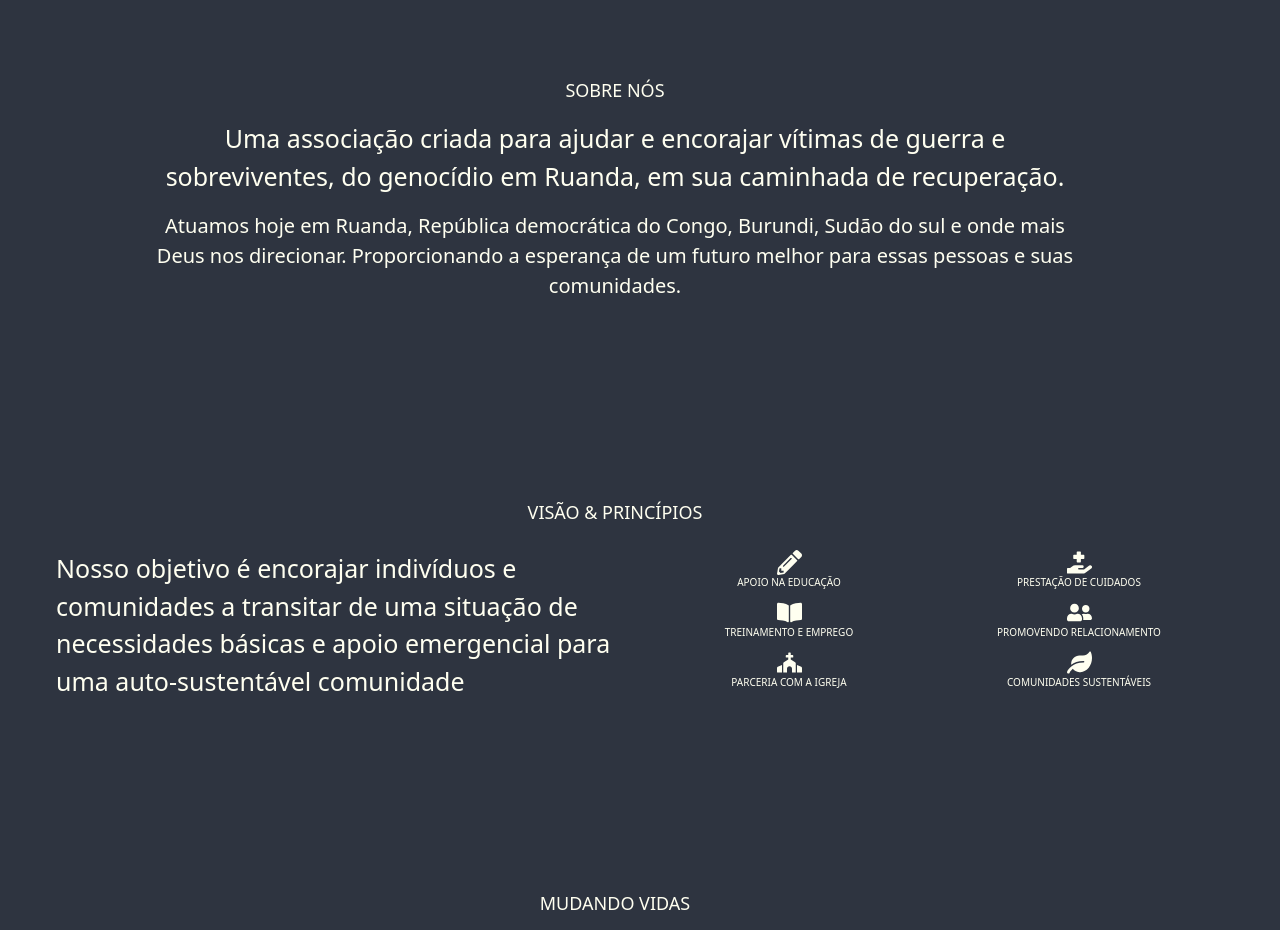
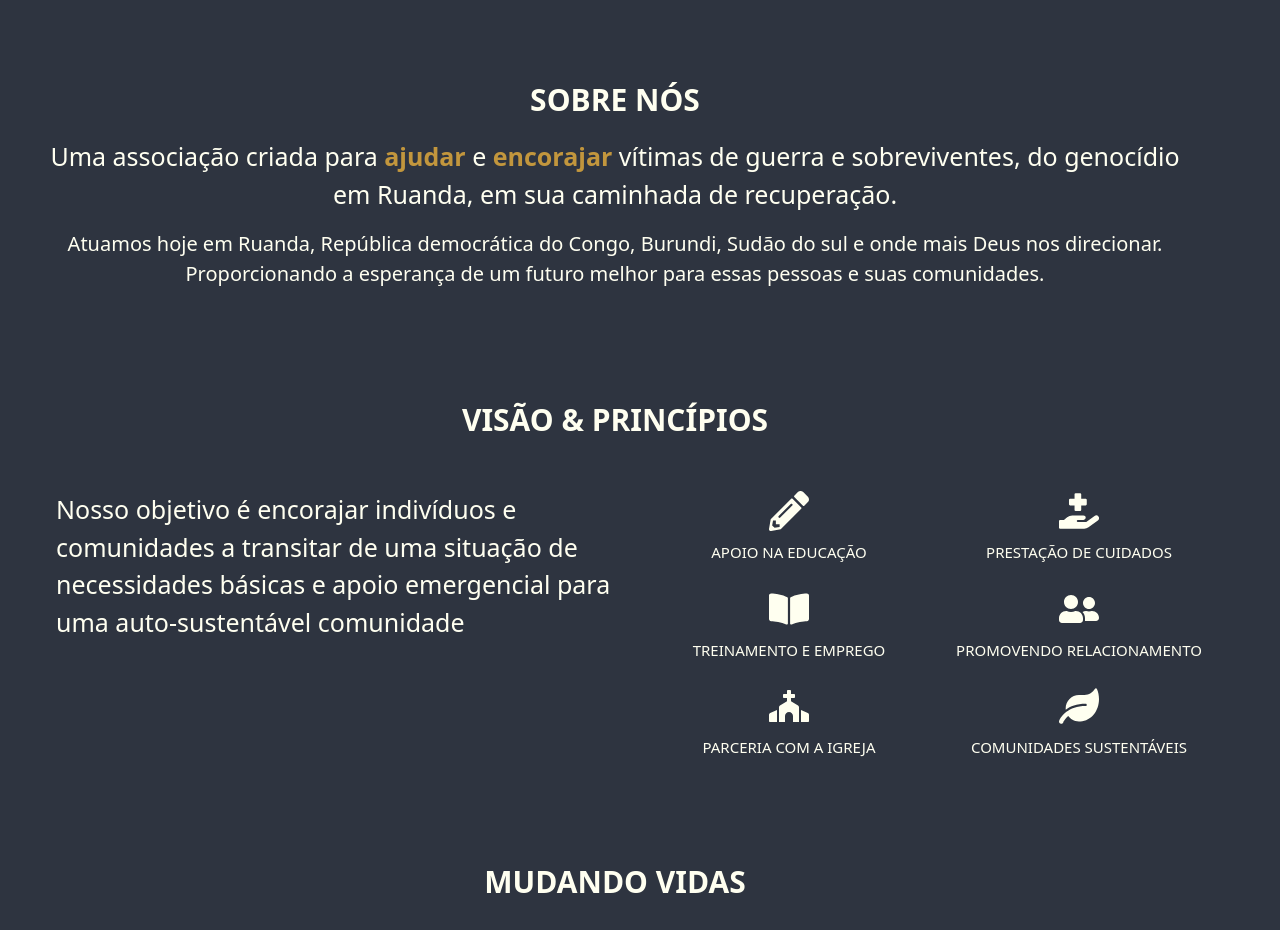
Before and after one commit to rafaelnogalha/comfort-website, a Next.js app: page / in a window 1280 px wide. Shown: the part 960-1890 px from the top of the page. Built offline with nearby package versions, Linux system fonts and the light colour scheme.

Commit message:
fonts added

```diff
--- a/components/Footer/index.tsx
+++ b/components/Footer/index.tsx
@@ -5,7 +5,8 @@ import Copyright from "./copyright";
 export default function Footer(){
   return(
     <Box
-      as="footer"
+      align="center"
+      // as="footer"
       role="contentinfo"
       mx="auto"
       maxW="5xl"
--- a/components/Header/index.tsx
+++ b/components/Header/index.tsx
@@ -82,6 +82,7 @@ export default function Header(){
               to="about"
               smooth={true}
               duration={500}
+
             >
               <Button
                 as="a"
@@ -172,7 +173,6 @@ export default function Header(){
           direction={'row'}
           spacing={2}
         >
-
           <Link
             to="banner"
             smooth={true}
--- a/pages/donationCheckout.tsx
+++ b/pages/donationCheckout.tsx
@@ -22,9 +22,7 @@ const DonatePage: NextPage = () => {
         justify={'center'}
         width={{ base: '300px', sm: "300px" ,md: "500px", lg: '500px' }}
       >
-
         <Box
-
           width={{ base: '100%', md: '100%', lg: '100%' }}
           rounded={'lg'}
           boxShadow={'lg'}
--- a/pages/index.tsx
+++ b/pages/index.tsx
@@ -33,8 +33,8 @@ export default function Home() {
       > */}
       <Box
         py={{ base: "15vh", md: "15vh" }}
-        backgroundImage={"background_banner.png"}
-        backgroundPosition={"center"}
+        backgroundImage={{base: "background_2.jpg", md: "background_1.jpg"}}
+        backgroundPosition={{base: "right 60% bottom 50%", md: "right 70% bottom 75%", lg: "right 70% bottom 75%"}}
         backgroundSize={"cover"}
       >
         <Banner />
--- a/pages/sections/About.tsx
+++ b/pages/sections/About.tsx
@@ -21,14 +21,14 @@ export default function About() {
           className="about"
         >
           <Box
-            width={{ base: '85%', md: '85%', lg: '80%' }}
+            width={{ base: '100%', md: '100%', lg: '100%' }}
             mr={{base: "5px", sm:"5px" , md:"5px" ,lg: "50px"}}
           >
             <Text
-              fontSize={{ base: '14px', md: '14px', lg: '18px' }}
+              fontSize={{ base: '25px', md: '30px', lg: '30px' }}
+              fontWeight={800}
               mb={{ base: '2', md: '4' }}
               textAlign={['center', 'center', 'center', 'center']}
-
             >
               SOBRE NÓS
             </Text>
@@ -37,8 +37,23 @@ export default function About() {
               mb={{ base: '2', md: '4' }}
               textAlign={['center', 'center', 'center', 'center']}
             >
-              Uma associação criada para ajudar e
-              encorajar vítimas de guerra e sobreviventes,
+              Uma associação criada para {' '}
+              <Text
+                as="span"
+                fontWeight={600}
+                color="yellow.comfort"
+              >
+                ajudar {' '}
+              </Text>
+              e {' '}
+              <Text
+                as="span"
+                fontWeight={600}
+                color="yellow.comfort"
+              >
+                encorajar {''}
+              </Text>
+              vítimas de guerra e sobreviventes,
               do genocídio em Ruanda, em sua caminhada de
               recuperação.
             </Text>
--- a/pages/sections/Banner.tsx
+++ b/pages/sections/Banner.tsx
@@ -37,7 +37,7 @@ export default function Banner() {
 
           </Box>
           <Box
-            width={{ base: '85%', md: '85%', lg: '55%' }}
+            width={{ base: '100%', md: '100%', lg: '55%' }}
             mr={{base: "5px", sm:"5px" , md:"5px" ,lg: "50px"}}
           >
             <Text
--- a/pages/sections/Projects.tsx
+++ b/pages/sections/Projects.tsx
@@ -33,7 +33,7 @@ export default function Projects() {
       >
 
         <Stack
-          mt="150px"
+          mt="60px"
           direction={{ base: 'column', md: 'column', lg: 'column' }}
           alignItems="center"
           className="projects"
@@ -43,19 +43,20 @@ export default function Projects() {
             mr={{base: "5px", sm:"5px" , md:"5px" ,lg: "50px"}}
           >
             <Text
-              fontSize={{ base: '16px', md: '16px', lg: '18px' }}
+              fontSize={{ base: '25px', md: '30px', lg: '30px' }}
+              fontWeight={800}
               mb={{ base: '2', md: '4' }}
               textAlign={['center', 'center', 'center', 'center']}
-
             >
               MUDANDO VIDAS
             </Text>
 
             <Text
-              fontSize={{ base: '20px', md: '28px', lg: '24px' }}
+              fontSize={{ base: '25px', md: '30px', lg: '30px' }}
+              color="yellow.comfort"
+              fontWeight={300}
               mb={{ base: '2', md: '4' }}
               textAlign={['center', 'center', 'center', 'center']}
-
             >
               TRANSFORMANDO COMUNIDADES
             </Text>
@@ -65,7 +66,6 @@ export default function Projects() {
               fontSize={{ base: '16px', md: '16px', lg: '20px' }}
               mb={{ base: '2', md: '4' }}
               textAlign={['center', 'center', 'center', 'center']}
-
             >
               Esses são alguns dos projetos que apoiamos,
               e os principais que o Brasil tem ajudado.
@@ -88,6 +88,7 @@ export default function Projects() {
                 mb={{ base: '2', md: '4' }}
                 textAlign={['center', 'center', 'center', 'center']}
                 color="gray.900"
+                fontWeight={600}
               >
                 RESGATE DE CRIANÇAS DE RUA
               </Text>
@@ -121,7 +122,7 @@ export default function Projects() {
                 fontSize={{ base: '20px', md: '28px', lg: '24px' }}
                 mb={{ base: '2', md: '4' }}
                 textAlign={['center', 'center', 'center', 'center']}
-
+                fontWeight={600}
               >
                 FILHOS DA LIBERDADE
               </Text>
--- a/pages/sections/Vision.tsx
+++ b/pages/sections/Vision.tsx
@@ -32,7 +32,7 @@ export default function Vision() {
       >
 
         <Stack
-          mt="150px"
+          mt="60px"
           direction={{ base: 'column', md: 'column', lg: 'column' }}
           alignItems="center"
           className="vision"
@@ -42,22 +42,24 @@ export default function Vision() {
             mr={{base: "5px", sm:"5px" , md:"5px" ,lg: "50px"}}
           >
             <Text
-              fontSize={{ base: '14px', md: '14px', lg: '18px' }}
               mb={{ base: '2', md: '4' }}
               textAlign={['center', 'center', 'center', 'center']}
-
+              fontSize={{ base: '25px', md: '30px', lg: '30px' }}
+              fontWeight={800}
             >
               VISÃO {'&'} PRINCÍPIOS
             </Text>
           </Box>
           <Box>
             <Stack
-              direction="row"
+              direction={["column", "column", "row", "row"]}
             >
               <Box
                 width={['100%', '100%', '100%', '100%']}
                 fontSize={{ base: '20px', md: '20px', lg: '25px' }}
-                textAlign={['start', 'start', 'start', 'start']}
+                textAlign={['center', 'center', 'start', 'start']}
+                mb={{ base: '25px', md: '5px', lg: '5px' }}
+                mt={{ base: '25px', md: '25px', lg: '25px' }}
               >
                 <Text>
                   Nosso objetivo é encorajar indivíduos
@@ -71,35 +73,48 @@ export default function Vision() {
                 fontSize={{ base: '20px', md: '20px', lg: '25px' }}
                 textAlign={['center', 'center', 'center', 'center']}
                 columns={2}
+                width={['100%', '100%', '100%', '100%']}
 
-                width={['100%', '100%', '100%', '100%']}
               >
                 <Box
+                  mt={{ base: '25px', md: '25px', lg: '25px' }}
                   align="center"
+                  mb={{ base: '40px', md: '25px', lg: '25px' }}
                 >
-                  <FaPencilAlt/>
+                  <FaPencilAlt
+                    size={'40px'}
+                  />
                   <Text
-                    fontSize={{ base: '10px', md: '10px', lg: '10px' }}
+                    mt={{ base: '10px', md: '10px', lg: '10px' }}
+                    fontSize={{ base: '12px', md: '14px', lg: '15px' }}
                   >
                     APOIO NA EDUCAÇÃO
                   </Text>
                 </Box>
                 <Box
+                  mt={{ base: '25px', md: '25px', lg: '25px' }}
                   align="center"
                 >
-                  <FaHandHoldingMedical />
+                  <FaHandHoldingMedical
+                    size={'40px'}
+                  />
                   <Text
-                    fontSize={{ base: '10px', md: '10px', lg: '10px' }}
+                    mt={{ base: '10px', md: '10px', lg: '10px' }}
+                    fontSize={{ base: '12px', md: '14px', lg: '15px' }}
                   >
                     PRESTAÇÃO DE CUIDADOS
                   </Text>
                 </Box>
                 <Box
                   align="center"
+                  mb={{ base: '40px', md: '25px', lg: '25px' }}
                 >
-                  <FaBookOpen />
+                  <FaBookOpen
+                    size={'40px'}
+                  />
                   <Text
-                    fontSize={{ base: '10px', md: '10px', lg: '10px' }}
+                    mt={{ base: '10px', md: '10px', lg: '10px' }}
+                    fontSize={{ base: '12px', md: '14px', lg: '15px' }}
                   >
                     TREINAMENTO E EMPREGO
                   </Text>
@@ -108,9 +123,12 @@ export default function Vision() {
                 <Box
                   align="center"
                 >
-                  <FaUserFriends />
+                  <FaUserFriends
+                    size={'40px'}
+                  />
                   <Text
-                    fontSize={{ base: '10px', md: '10px', lg: '10px' }}
+                    mt={{ base: '10px', md: '10px', lg: '10px' }}
+                    fontSize={{ base: '12px', md: '14px', lg: '15px' }}
                   >
                     PROMOVENDO RELACIONAMENTO
                   </Text>
@@ -118,9 +136,12 @@ export default function Vision() {
                 <Box
                   align="center"
                 >
-                  <FaChurch />
+                  <FaChurch
+                    size={'40px'}
+                  />
                   <Text
-                    fontSize={{ base: '10px', md: '10px', lg: '10px' }}
+                    mt={{ base: '10px', md: '10px', lg: '10px' }}
+                    fontSize={{ base: '12px', md: '14px', lg: '15px' }}
                   >
                     PARCERIA COM A IGREJA
                   </Text>
@@ -128,9 +149,12 @@ export default function Vision() {
                 <Box
                   align="center"
                 >
-                  <FaLeaf />
+                  <FaLeaf
+                    size={'40px'}
+                  />
                   <Text
-                    fontSize={{ base: '10px', md: '10px', lg: '10px' }}
+                    mt={{ base: '10px', md: '10px', lg: '10px' }}
+                    fontSize={{ base: '12px', md: '14px', lg: '15px' }}
                   >
                     COMUNIDADES SUSTENTÁVEIS
                   </Text>
```
Also changed, not shown: components/Header/mobileNav.tsx (+6 -19 lines), pages/sections/Partners.tsx (+53 -21 lines), pages/sections/volunteer.tsx (+3 -10 lines), components/Header/itemsLogo.tsx (indentation only).
